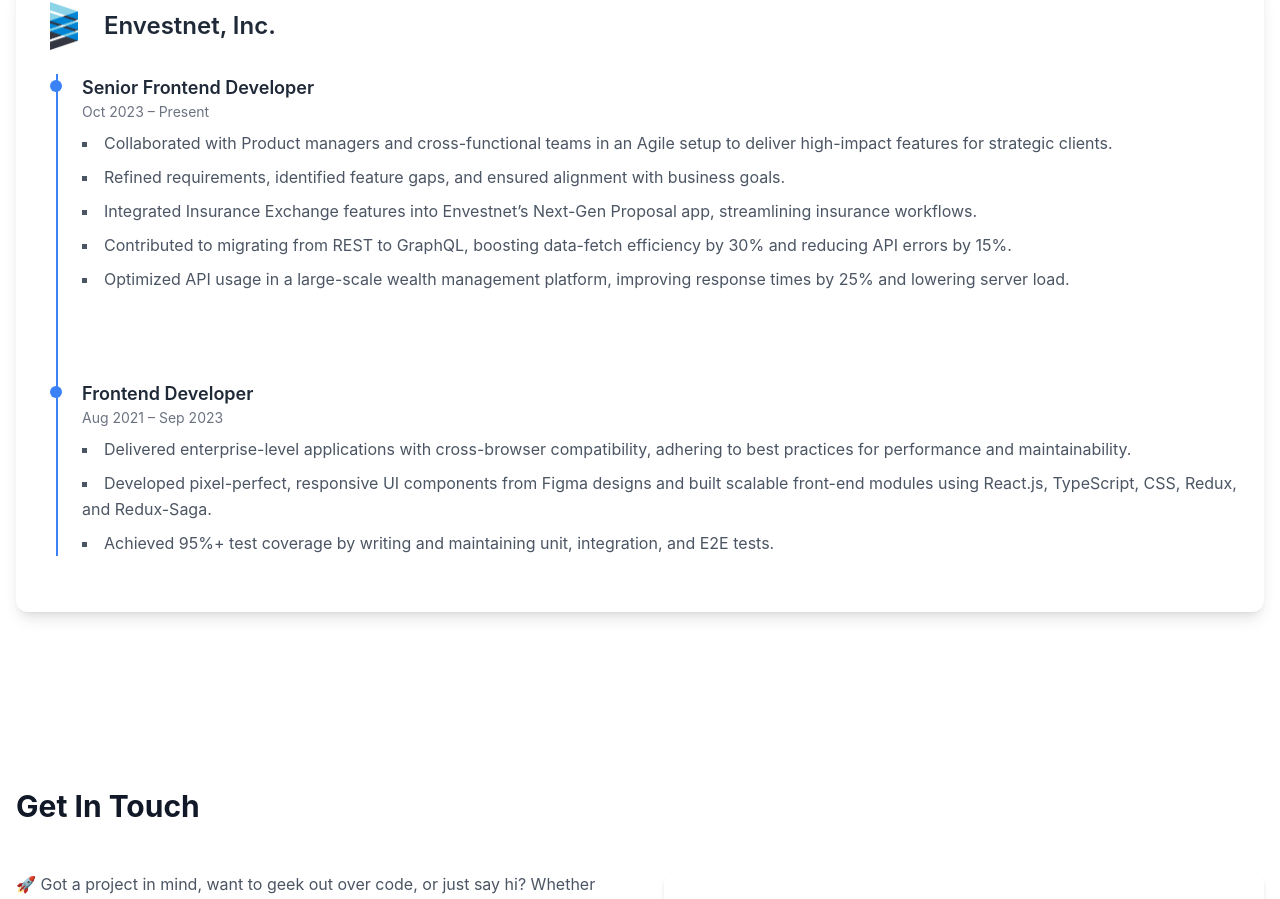
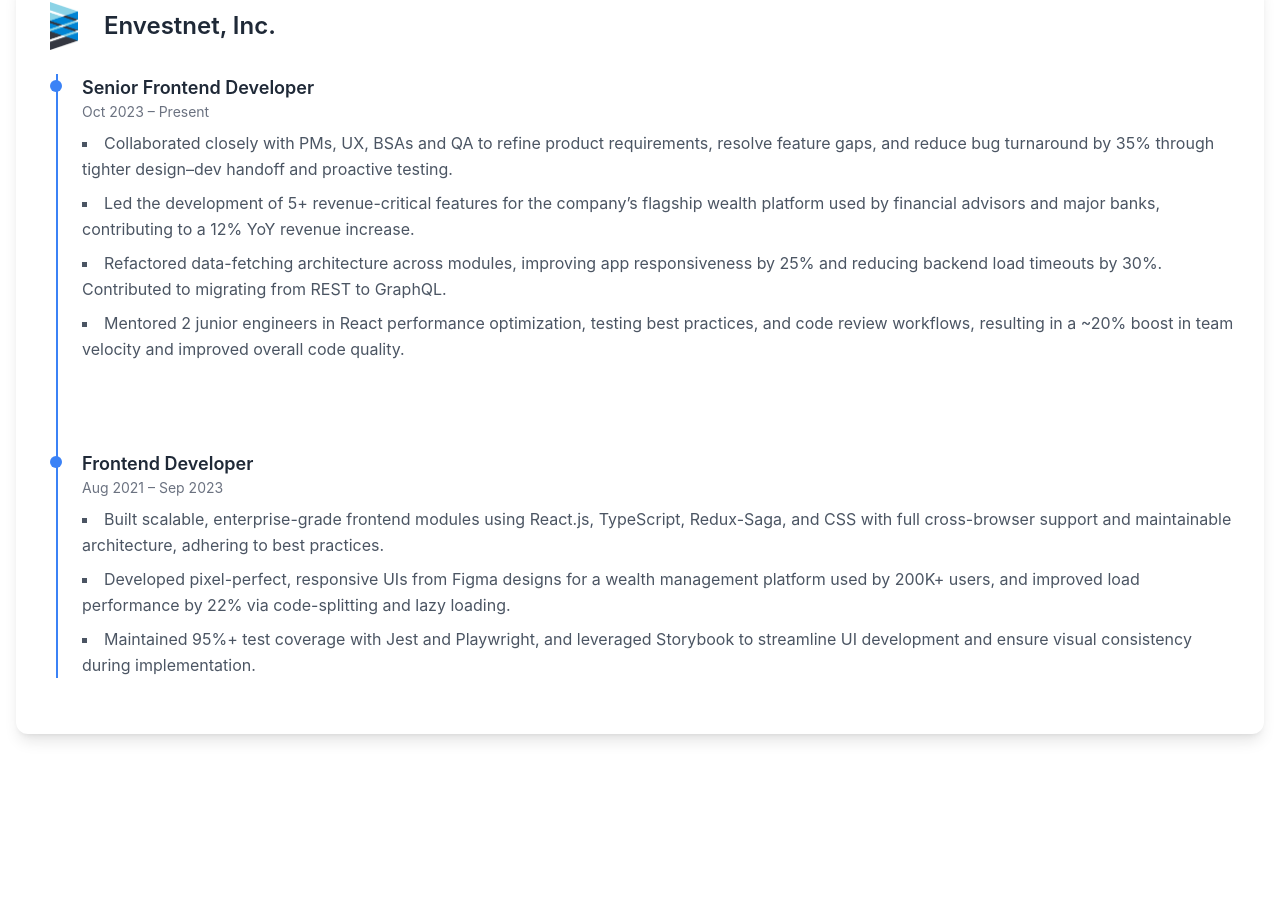
Before and after one commit to akhilesh-dinesh/akhilesh-portfolio, a React (Vite) app: page / in a window 1280 px wide. Shown: the part 2114-3013 px from the top of the page. Built offline with nearby package versions, Linux system fonts and the light colour scheme.

Commit message:
experience data update

```diff
--- a/src/data/experience.js
+++ b/src/data/experience.js
@@ -7,20 +7,19 @@
         title: "Senior Frontend Developer",
         duration: "Oct 2023 – Present",
         description: [
-          "Collaborated with Product managers and cross-functional teams in an Agile setup to deliver high-impact features for strategic clients.",
-          "Refined requirements, identified feature gaps, and ensured alignment with business goals.",
-          "Integrated Insurance Exchange features into Envestnet’s Next-Gen Proposal app, streamlining insurance workflows.",
-          "Contributed to migrating from REST to GraphQL, boosting data-fetch efficiency by 30% and reducing API errors by 15%.",
-          "Optimized API usage in a large-scale wealth management platform, improving response times by 25% and lowering server load.",
+          "Collaborated closely with PMs, UX, BSAs and QA to refine product requirements, resolve feature gaps, and reduce bug turnaround by 35% through tighter design–dev handoff and proactive testing.",
+          "Led the development of 5+ revenue-critical features for the company’s flagship wealth platform used by financial advisors and major banks, contributing to a 12% YoY revenue increase.",
+          "Refactored data-fetching architecture across modules, improving app responsiveness by 25% and reducing backend load timeouts by 30%. Contributed to migrating from REST to GraphQL.",
+          "Mentored 2 junior engineers in React performance optimization, testing best practices, and code review workflows, resulting in a ~20% boost in team velocity and improved overall code quality.",
         ],
       },
       {
         title: "Frontend Developer",
         duration: "Aug 2021 – Sep 2023",
         description: [
-          "Delivered enterprise-level applications with cross-browser compatibility, adhering to best practices for performance and maintainability.",
-          "Developed pixel-perfect, responsive UI components from Figma designs and built scalable front-end modules using React.js, TypeScript, CSS, Redux, and Redux-Saga.",
-          "Achieved 95%+ test coverage by writing and maintaining unit, integration, and E2E tests.",
+          "Built scalable, enterprise-grade frontend modules using React.js, TypeScript, Redux-Saga, and CSS with full cross-browser support and maintainable architecture, adhering to best practices.",
+          "Developed pixel-perfect, responsive UIs from Figma designs for a wealth management platform used by 200K+ users, and improved load performance by 22% via code-splitting and lazy loading.",
+          "Maintained 95%+ test coverage with Jest and Playwright, and leveraged Storybook to streamline UI development and ensure visual consistency during implementation.",
         ],
       },
     ],
```
